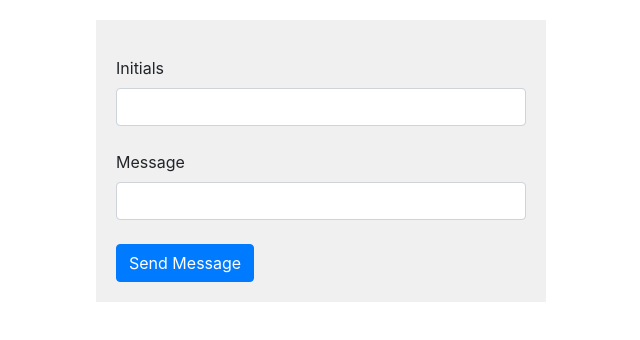
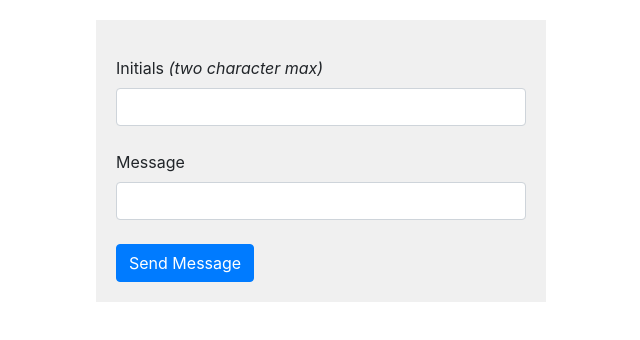
Before and after one commit to alecj1240/lighthouse-chat, a website: page client/index.html in a window 1280 px wide. Shown: the whole page, without its empty margins (319-959 px from the left). Drawn offline with nearby package versions, Linux system fonts and the light colour scheme; no server answers.

Commit message:
final chat app

```diff
--- a/client/index.html
+++ b/client/index.html
@@ -11,7 +11,7 @@
       <ul id="history">
       </ul>
       <form>
-        <label>Initials</label>
+        <label>Initials <i>(two character max)</i></label>
         <input id="initials" class="form-control" maxlength="2"> <br>
         <label>Message</label>
         <input id="message" class="form-control"><br>
--- a/server.js
+++ b/server.js
@@ -13,15 +13,12 @@ io.on('connection', function (socket) {
   socket.on('message', function (msg, initials) {
     io.emit('message', msg, initials);
     messageArray.push([msg, initials]);
-    console.log(messageArray);
   });
   for(var i = 0; i < messageArray.length; i++) {
     io.emit('message', messageArray[i][0], messageArray[i][1]);
   }
 });
 
-console.log(messageArray);
-
 server.listen(process.env.PORT || 3000, function () {
   console.log('Chat server running');
 });
```
